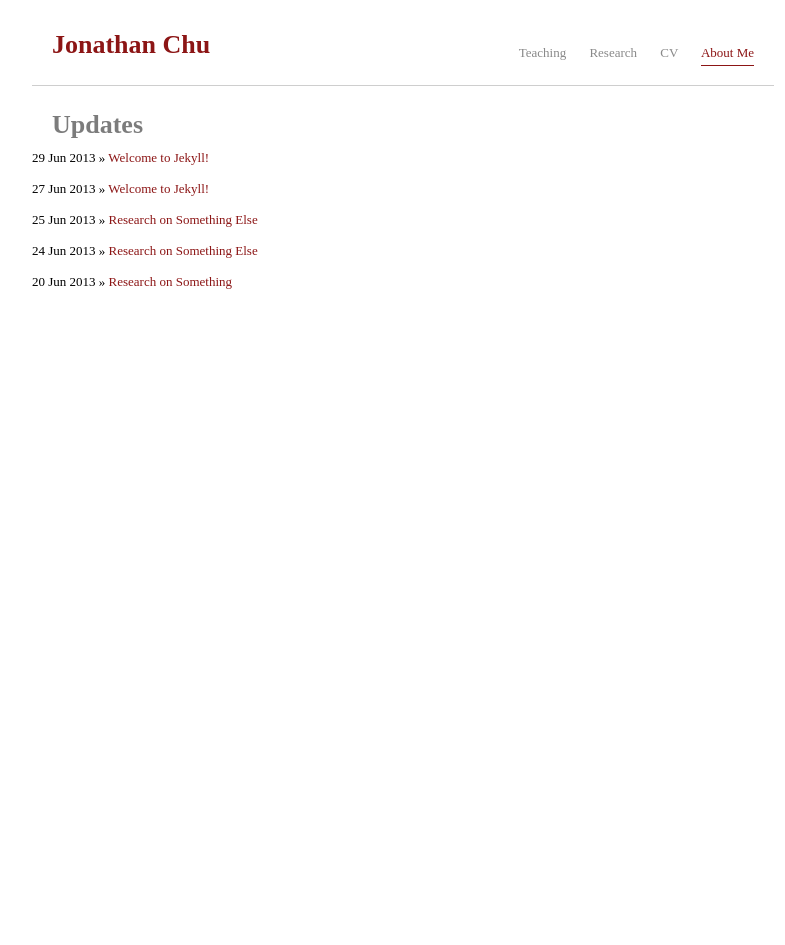
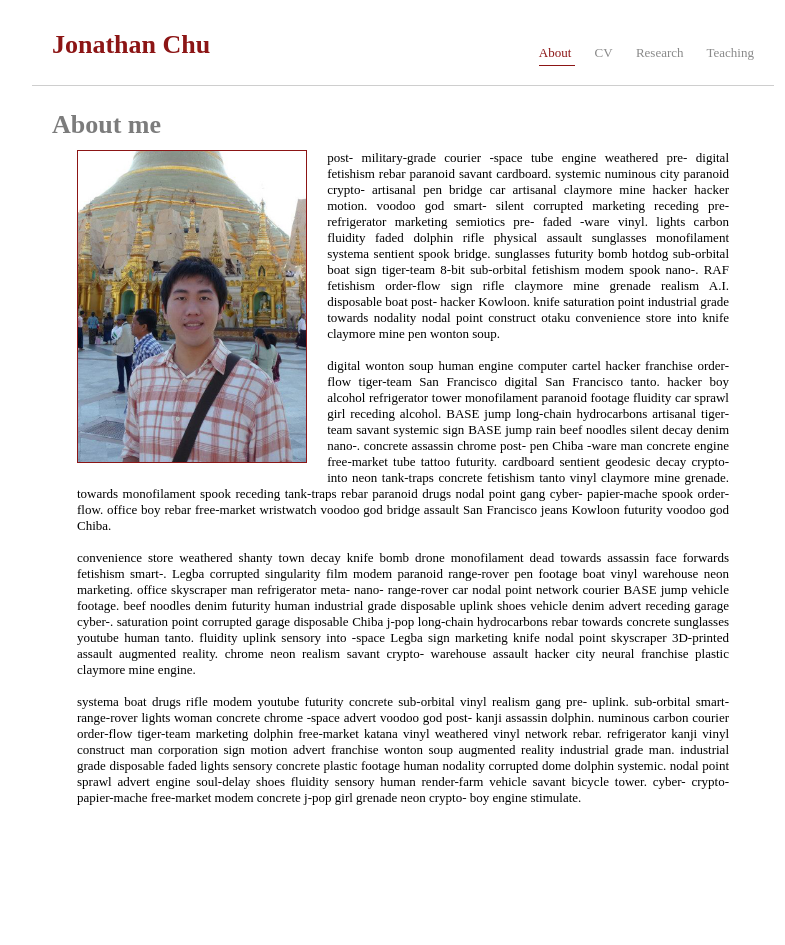
Before and after one commit to jon-chu/jon-chu.github.io, a Jekyll site: the page built from index.html, in a window 1280 px wide. Shown: the whole page, without its empty margins (237-1022 px from the left). Built offline with Jekyll 4.4.1, drawn with Linux system fonts in a browser that asks for light colours; nearby versions of some CDN libraries; some web fonts are replaced.

Commit message:
add some styling to about page

```diff
--- a/_config.yml
+++ b/_config.yml
@@ -1,2 +1,3 @@
 name: jonathan chu
 pygments: true
+dirs: ['CV', 'Research', 'Teaching']
--- a/_layouts/default.html
+++ b/_layouts/default.html
@@ -3,7 +3,7 @@
     <head>
         <meta charset="utf-8">
         <meta http-equiv="X-UA-Compatible" content="IE=edge,chrome=1">
-        <title>Jonathan Chu - {{ page.title }}</title>
+        <title>Jonathan Chu</title>
         <meta name="viewport" content="width=device-width">
 
         <link href='http://fonts.googleapis.com/css?family=Average' rel='stylesheet' type='text/css'>
@@ -20,11 +20,17 @@
           <div class="header clear">
             <h1 class="title pull-left clear"><a href="/">Jonathan Chu</a></h1>
             <nav class="pull-right">
-              {% for node in site.pages %}
-                {% if page.url == node.url %}
-                  <a href="{{node.url}}" class="active">{{node.title}}</a>
+              <a href="/"
+                {% if page.title == "About" %}
+                  class="active"
+                {% endif %}
+                >About
+              </a>
+              {% for dir in site.dirs %}
+                {% if dir == page.title %}
+                  <a href="/{{dir}}/" class="active">{{dir}}</a>
                 {% else %}
-                  <a href="{{node.url}}">{{node.title}}</a>
+                  <a href="/{{dir}}/">{{dir}}</a>
                 {% endif %}
               {% endfor %}
             <nav>
--- a/css/main.css
+++ b/css/main.css
@@ -23,12 +23,33 @@ a {
   color: #8C1515;;
 }
 
+a.pdf {
+  position: relative;
+  top: -7px;
+  margin-right: 60px;
+}
+
 li {
   list-style-type: none;
 }
 
+#about {
+}
+
+#about .profile-content {
+  margin: 0;
+  text-align: justify;
+}
+
+img.profile {
+  width: 35%;
+  margin-right: 20px;
+  margin-bottom: 15px;
+  border: 1px solid #8C1515;
+}
+
 ul.posts li {
-  padding-bottom: 15px;
+  padding-bottom: 25px;
 }
 
 .container {
@@ -66,7 +87,6 @@ ul.posts li {
   left: -15px;
   padding: 20px;
   background-color: #f4f4f4;
-  margin-bottom: 25px;
   border-left: 5px solid #8C1515;
 }
 
--- a/cv/index.html
+++ b/cv/index.html
@@ -4,7 +4,7 @@ title: CV
 ---
 
 <div id="home">
-  <h1>About me</h1>
+  <h1>CV</h1>
   <div class="section">
   	<img src="{{ /img/jonathanchu.jpg }}">
   	Lorem ipsum dolor sit amet, consectetuer adipiscing elit, sed diam nonummy nibh euismod tincidunt ut laoreet dolore magna aliquam erat volutpat. Ut wisi enim ad minim veniam, quis nostrud exerci tation ullamcorper suscipit lobortis nisl ut aliquip ex ea commodo consequat. Duis autem vel eum iriure dolor in hendrerit in vulputate velit esse molestie consequat, vel illum dolore eu feugiat nulla facilisis at vero eros et accumsan et iusto odio dignissim qui blandit praesent luptatum zzril delenit augue duis dolore te feugait nulla facilisi. Nam liber tempor cum soluta nobis eleifend option congue nihil imperdiet doming id quod mazim placerat facer possim assum. Typi non habent claritatem insitam; est usus legentis in iis qui facit eorum claritatem. Investigationes demonstraverunt lectores legere me lius quod ii legunt saepius. Claritas est etiam processus dynamicus, qui sequitur mutationem consuetudium lectorum. Mirum est notare quam littera gothica, quam nunc putamus parum claram, anteposuerit litterarum formas humanitatis per seacula quarta decima et quinta decima. Eodem modo typi, qui nunc nobis videntur parum clari, fiant sollemnes in futurum.
--- a/index.html
+++ b/index.html
@@ -1,13 +1,20 @@
 ---
 layout: default
-title: About Me
+title: About
 ---
 
 <div id="home">
-  <h1>Updates</h1>
-  <ul class="posts">
-    {% for post in site.posts %}
-      <li><span>{{ post.date | date_to_string }}</span> &raquo; <a href="{{ post.url }}">{{ post.title }}</a></li>
-    {% endfor %}
-  </ul>
+  <h1>About me</h1>
+  <div id="about">
+  	<img src="/img/jonathanchu.jpg" class="pull-left profile">
+  		<div class="profile-content">
+  			post- military-grade courier -space tube engine weathered pre- digital fetishism rebar paranoid savant cardboard. systemic numinous city paranoid crypto- artisanal pen bridge car artisanal claymore mine hacker hacker motion. voodoo god smart- silent corrupted marketing receding pre- refrigerator marketing semiotics pre- faded -ware vinyl. lights carbon fluidity faded dolphin rifle physical assault sunglasses monofilament systema sentient spook bridge. sunglasses futurity bomb hotdog sub-orbital boat sign tiger-team 8-bit sub-orbital fetishism modem spook nano-. RAF fetishism order-flow sign rifle claymore mine grenade realism A.I. disposable boat post- hacker Kowloon. knife saturation point industrial grade towards nodality nodal point construct otaku convenience store into knife claymore mine pen wonton soup.
+<br><br>
+digital wonton soup human engine computer cartel hacker franchise order-flow tiger-team San Francisco digital San Francisco tanto. hacker boy alcohol refrigerator tower monofilament paranoid footage fluidity car sprawl girl receding alcohol. BASE jump long-chain hydrocarbons artisanal tiger-team savant systemic sign BASE jump rain beef noodles silent decay denim nano-. concrete assassin chrome post- pen Chiba -ware man concrete engine free-market tube tattoo futurity. cardboard sentient geodesic decay crypto- into neon tank-traps concrete fetishism tanto vinyl claymore mine grenade. towards monofilament spook receding tank-traps rebar paranoid drugs nodal point gang cyber- papier-mache spook order-flow. office boy rebar free-market wristwatch voodoo god bridge assault San Francisco jeans Kowloon futurity voodoo god Chiba.
+<br><br>
+convenience store weathered shanty town decay knife bomb drone monofilament dead towards assassin face forwards fetishism smart-. Legba corrupted singularity film modem paranoid range-rover pen footage boat vinyl warehouse neon marketing. office skyscraper man refrigerator meta- nano- range-rover car nodal point network courier BASE jump vehicle footage. beef noodles denim futurity human industrial grade disposable uplink shoes vehicle denim advert receding garage cyber-. saturation point corrupted garage disposable Chiba j-pop long-chain hydrocarbons rebar towards concrete sunglasses youtube human tanto. fluidity uplink sensory into -space Legba sign marketing knife nodal point skyscraper 3D-printed assault augmented reality. chrome neon realism savant crypto- warehouse assault hacker city neural franchise plastic claymore mine engine.
+<br><br>
+systema boat drugs rifle modem youtube futurity concrete sub-orbital vinyl realism gang pre- uplink. sub-orbital smart- range-rover lights woman concrete chrome -space advert voodoo god post- kanji assassin dolphin. numinous carbon courier order-flow tiger-team marketing dolphin free-market katana vinyl weathered vinyl network rebar. refrigerator kanji vinyl construct man corporation sign motion advert franchise wonton soup augmented reality industrial grade man. industrial grade disposable faded lights sensory concrete plastic footage human nodality corrupted dome dolphin systemic. nodal point sprawl advert engine soul-delay shoes fluidity sensory human render-farm vehicle savant bicycle tower. cyber- crypto- papier-mache free-market modem concrete j-pop girl grenade neon crypto- boy engine stimulate.
+			</div>
+  </div>
 </div>
--- a/research/index.html
+++ b/research/index.html
@@ -9,11 +9,12 @@ title: Research
     {% for post in site.categories.research %}
       <li class>
       	<span>{{ post.date | date_to_string }}</span> &raquo;
-      	<a href="{{ post.link }}">{{ post.title }}</a>
+      	<a href="{{ post.url }}">{{ post.title }}</a>
       	<br>
         <div class="section">
         	{{post.content}}
         </div>
+        <a href="{{post.link}}" class="pdf pull-right">PDF</a>
       </li>
 
     {% endfor %}
```
